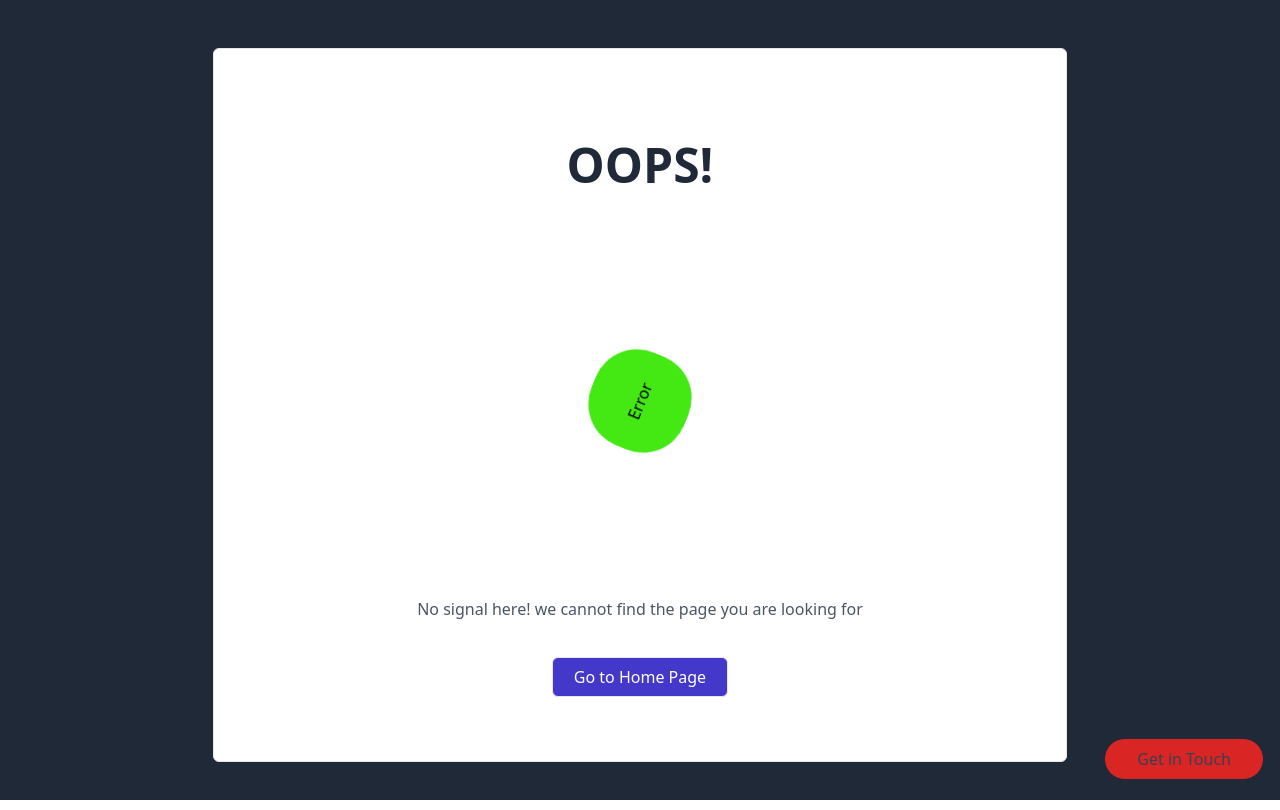
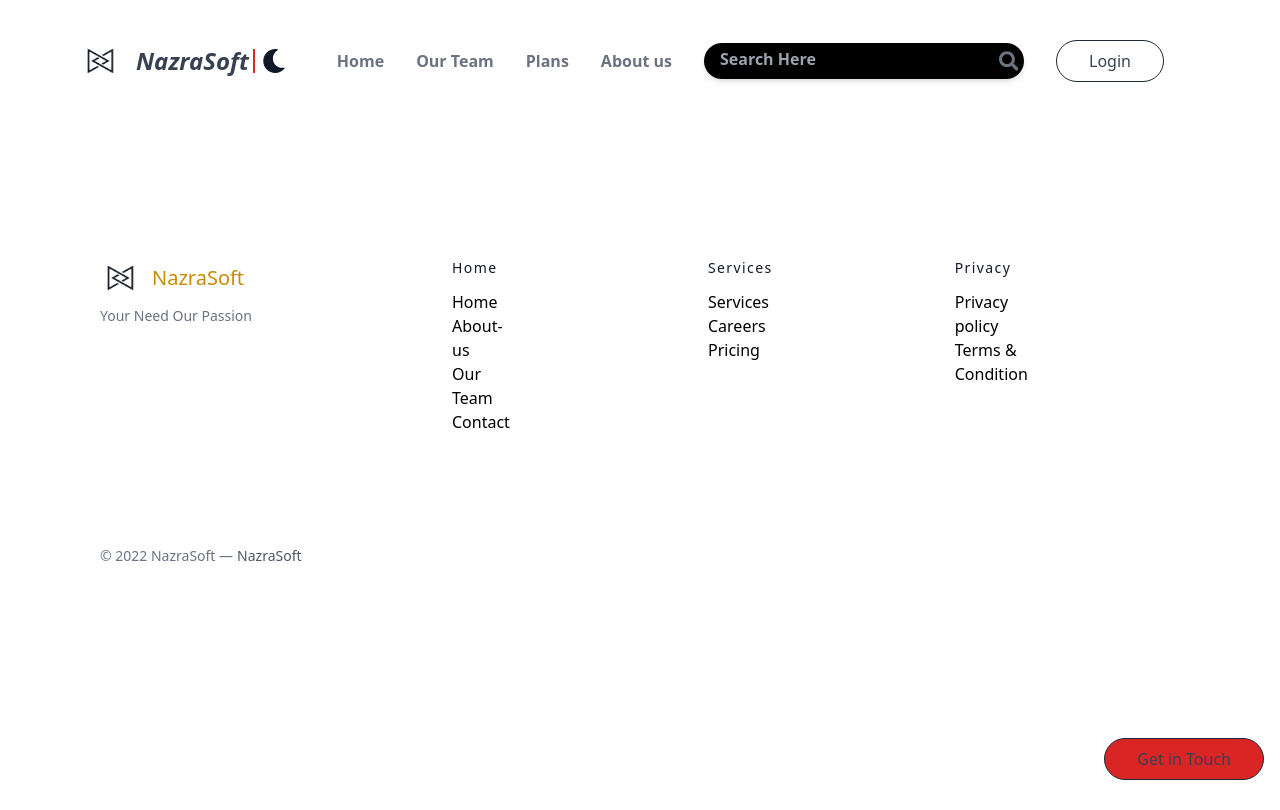
Before and after one commit to NazraSoft/NazraSoft---Website, a Next.js app: page /career in a window 1280 px wide. Before the commit this address had no page. Built offline with nearby package versions, Linux system fonts and the light colour scheme; no server answers.

Commit message:
started career page design

```diff
--- a/components/Footer.js
+++ b/components/Footer.js
@@ -41,7 +41,7 @@ const Footer = () => {
                   <a href="/services" className="text-black cursor-pointer dark:text-gray-600 hover:text-yellow-800 hover:underline">Services</a>
                 </li>
                 <li>
-                  <a href="/carrer" className="text-black cursor-pointer dark:text-gray-600 hover:text-yellow-800 hover:underline">Careers</a>
+                  <a href="/career" className="text-black cursor-pointer dark:text-gray-600 hover:text-yellow-800 hover:underline">Careers</a>
                 </li>
                 <li>
                   <a href="/pricing" className="text-black cursor-pointer dark:text-gray-600 hover:text-yellow-800 hover:underline">Pricing</a>
--- a/components/Navbar.js
+++ b/components/Navbar.js
@@ -66,7 +66,7 @@ const Navbar = () => {
           <DrawerHeader className='mx-4 my-4 text-center'><a href="/pricing" className="font-semibold text-gray-500 transition duration-100 md:hidden hover:underline dark:text-gray-200"><Text>Pricing</Text></a></DrawerHeader>
           <DrawerHeader className='mx-4 my-4 text-center'><a href="/contact" className="font-semibold text-gray-500 transition duration-100 md:hidden hover:underline dark:text-gray-200"><Text>Contact</Text></a></DrawerHeader>
           <DrawerHeader className='mx-4 my-4 text-center'><a href="/team" className="font-semibold text-gray-500 transition duration-100 md:hidden hover:underline dark:text-gray-200"><Text>Our Team</Text></a></DrawerHeader>
-          <DrawerHeader className='mx-4 my-4 text-center'><a href="/carrer" className="font-semibold text-gray-500 transition duration-100 md:hidden hover:underline dark:text-gray-200"><Text>Carrer</Text></a></DrawerHeader>
+          <DrawerHeader className='mx-4 my-4 text-center'><a href="/career" className="font-semibold text-gray-500 transition duration-100 md:hidden hover:underline dark:text-gray-200"><Text>Carrer</Text></a></DrawerHeader>
 
 
             <DrawerHeader className='mx-4 my-4 text-center'>
--- a/pages/carrer.js
+++ b/pages/career.js
@@ -3,7 +3,7 @@ import Head from 'next/head'
 import Navbar from '../components/Navbar'
 import Footer from '../components/Footer'
 
-const carrer = () => {
+const career = () => {
   return (
     <div>
         <Head>
@@ -13,10 +13,12 @@ const carrer = () => {
 
   </Head>
   <Navbar/>
+  {/* Career page started */}
 
+  {/* career page ended */}
   <Footer/>
     </div>
   )
 }
 
-export default carrer
+export default career
--- a/styles/globals.css
+++ b/styles/globals.css
@@ -1,3 +1,5 @@
+@import url("https://fonts.googleapis.com/css2?family=Open+Sans:wght@300;400;600;700&display=swap");
+@import url("https://fonts.googleapis.com/css2?family=Inter:wght@400&display=swap");
 @tailwind base;
 @tailwind components;
 @tailwind utilities;
```
Also changed, not shown: 1 other file (tests, documents, lock files or other folders).
